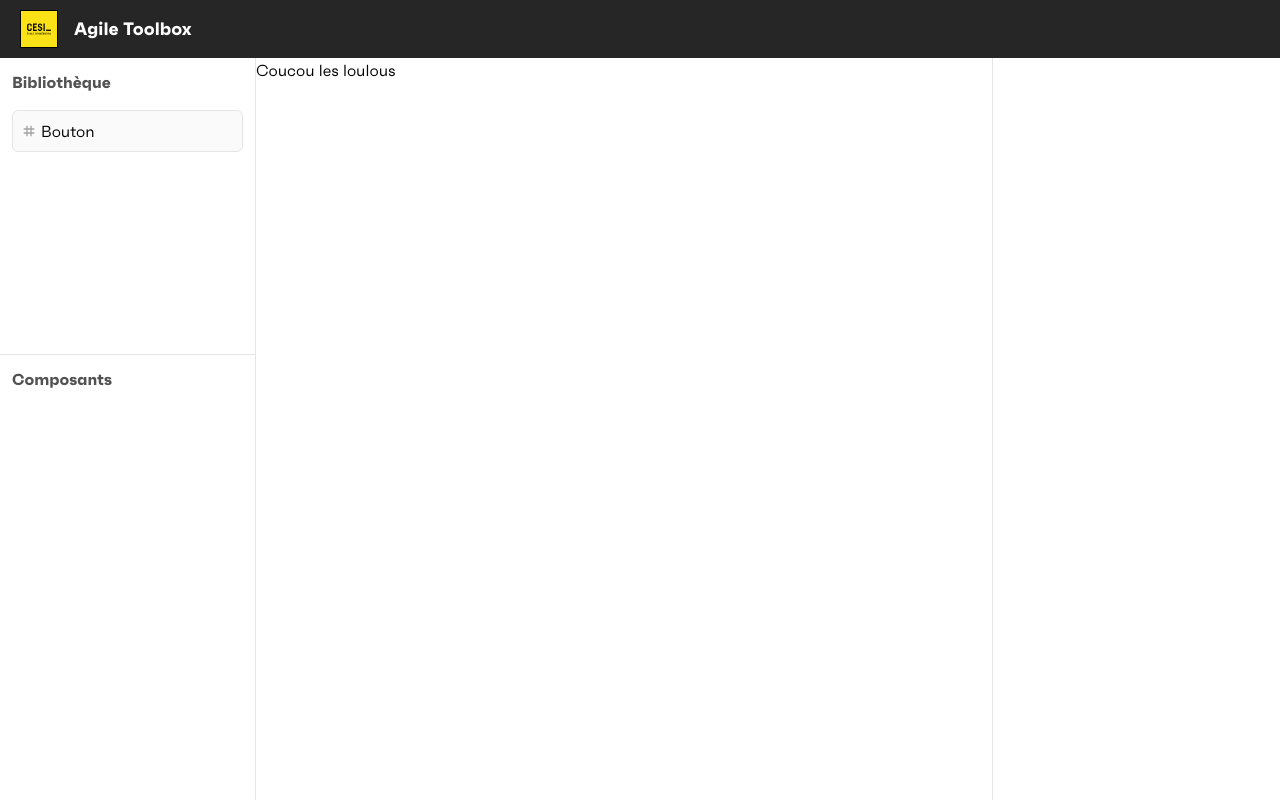
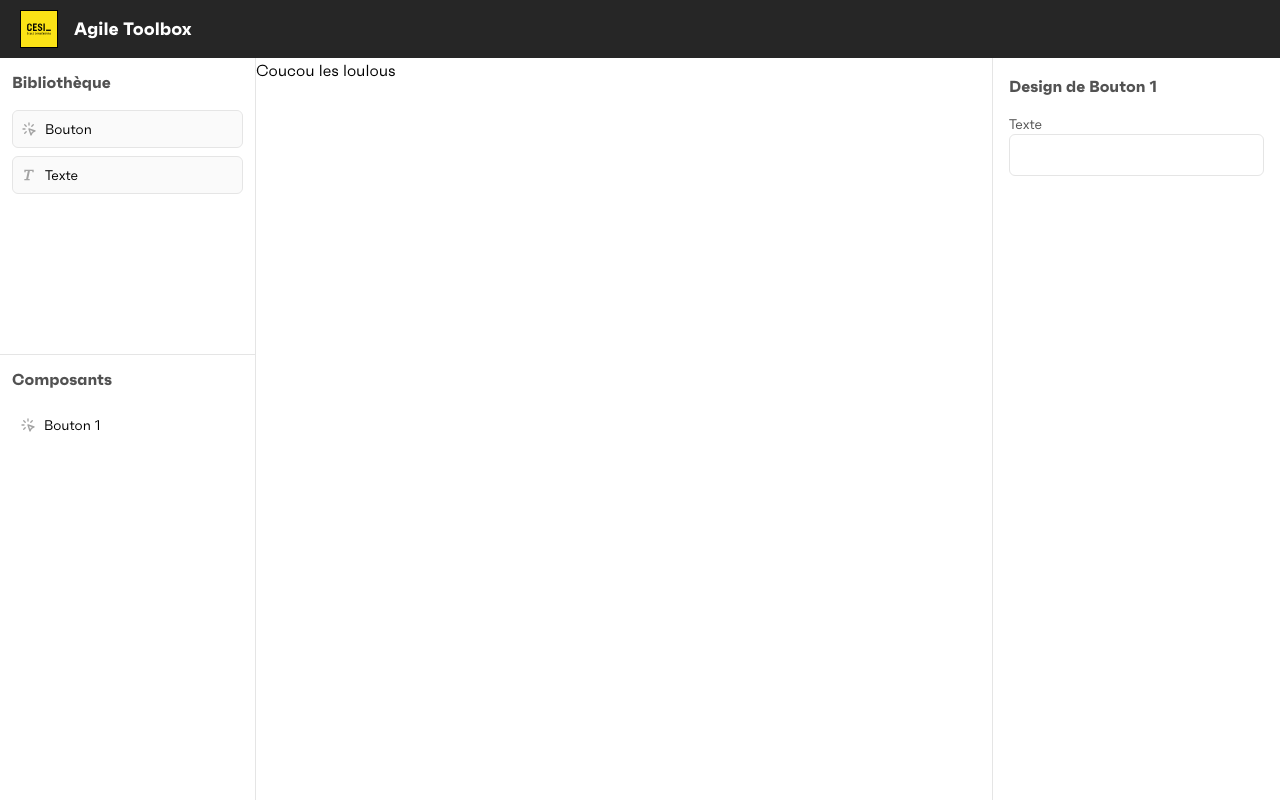
Before and after one commit to floriaaan/agile-toolbox, a Next.js app: page / in a window 1280 px wide. Both pictures are taken after a click on the button "Bouton". Built offline with nearby package versions, Linux system fonts and the light colour scheme.

Commit message:
feat(sidebar): add properties change

```diff
--- a/components/Layout.jsx
+++ b/components/Layout.jsx
@@ -1,14 +1,29 @@
-import { createContext, useContext, useState } from "react";
+import { createContext, useContext, useEffect, useState } from "react";
 import { Navbar } from "./Navbar";
 
-import { CgHashtag } from "react-icons/cg";
+import { TbClick } from "react-icons/tb";
+import { BiText } from "react-icons/bi";
 
 const LayoutContext = createContext();
 
 export const LayoutProvider = ({ children }) => {
-  const [components, setComponents] = useState();
+  const [components, setComponents] = useState([]);
+  const [selectedComponentIndex, setSelectedComponentIndex] =
+    useState(undefined);
+
+//   useEffect(() => {
+//     console.log(components, selectedComponentIndex);
+//   }, [components, selectedComponentIndex]);
+
   return (
-    <LayoutContext.Provider value={{}}>
+    <LayoutContext.Provider
+      value={{
+        components,
+        setComponents,
+        selectedComponentIndex,
+        setSelectedComponentIndex,
+      }}
+    >
       <main className="flex flex-col w-screen h-screen overflow-hidden">
         <Navbar />
         <div className="inline-flex w-full h-full grow">
@@ -24,23 +39,114 @@ export const LayoutProvider = ({ children }) => {
 export const useLayout = () => useContext(LayoutContext);
 
 const LeftSidebar = () => {
+  const { components, setComponents, setSelectedComponentIndex } = useLayout();
   return (
     <div className="w-64 h-full border-r border-neutral-200">
       <div className="p-3 border-b h-2/5 border-neutral-200">
         <h2 className="font-bold text-neutral-600">Bibliothèque</h2>
-        <div className="flex flex-col mt-4 overflow-y-scroll gap-y-2">
-          <button className="inline-flex items-center p-2 duration-150 border rounded-md hover:bg-neutral-100 active:bg-neutral-200 active:border-neutral-300 border-neutral-200 bg-neutral-50">
-            <CgHashtag className="w-4 h-4 mr-1 text-neutral-400" />
+        <div className="flex flex-col mt-4 overflow-y-auto h-full max-h-[85%] gap-y-2">
+          <button
+            onClick={() => {
+              const old = components;
+              const component = {
+                type: "button",
+                props: {},
+                key: `button-${old.length}`,
+                name: `Bouton ${old.length + 1}`,
+              };
+              setComponents([...old, component]);
+              setSelectedComponentIndex(old.length);
+            }}
+            className="inline-flex items-center p-2 text-sm duration-150 border rounded-md hover:bg-neutral-100 active:bg-neutral-200 active:border-neutral-300 border-neutral-200 bg-neutral-50"
+          >
+            <TbClick className="w-4 h-4 mr-2 text-neutral-400" />
             Bouton
+          </button>
+          <button
+            onClick={() => {
+              const old = components;
+              const component = {
+                type: "text",
+                props: {},
+                key: `text-${old.length}`,
+                name: `Texte ${old.length + 1}`,
+              };
+              setComponents([...old, component]);
+
+              setSelectedComponentIndex(old.length);
+            }}
+            className="inline-flex items-center p-2 text-sm duration-150 border rounded-md hover:bg-neutral-100 active:bg-neutral-200 active:border-neutral-300 border-neutral-200 bg-neutral-50"
+          >
+            <BiText className="w-4 h-4 mr-2 text-neutral-400" />
+            Texte
           </button>
         </div>
       </div>
       <div className="p-3 h-3/5 border-neutral-200">
         <h2 className="font-bold text-neutral-600">Composants</h2>
+        <div className="flex flex-col mt-4 overflow-y-auto h-full max-h-[85%] gap-y-2">
+          {components.map((component, i) => (
+            <button
+              key={component?.key}
+              onClick={() => setSelectedComponentIndex(i)}
+              className="inline-flex items-center p-2 text-sm duration-150 border-b last:border-0 hover:bg-neutral-100 active:bg-neutral-200 active:border-neutral-300 border-neutral-200 "
+            >
+              {component?.type === "button" && (
+                <TbClick className="w-4 h-4 mr-2 text-neutral-400" />
+              )}
+              {component?.type === "text" && (
+                <BiText className="w-4 h-4 mr-2 text-neutral-400" />
+              )}
+              {component?.name}
+            </button>
+          ))}
+        </div>
       </div>
     </div>
   );
 };
+
+/**
+ * Figma-style sidebar for properties
+ */
 const RightSidebar = () => {
-  return <div className="h-full border-l border-neutral-200 w-72"></div>;
+  const {
+    selectedComponentIndex,
+    setSelectedComponentIndex,
+    setComponents,
+    components,
+  } = useLayout();
+  const component = components[selectedComponentIndex];
+  const [text, setText] = useState(component?.props?.text || "");
+
+  useEffect(() => {
+    if (component) {
+      setText(component?.props?.text || "");
+    }
+  }, [selectedComponentIndex]);
+
+  useEffect(() => {
+    if (selectedComponentIndex !== undefined) {
+      const old = components;
+      old[selectedComponentIndex].props.text = text;
+      setComponents([...old]);
+    }
+  }, [text]);
+
+  return component ? (
+    <div className="flex flex-col h-full p-4 border-l border-neutral-200 w-72 gap-y-4">
+      <h2 className="font-bold text-neutral-600">Design de {component.name}</h2>
+      <div className="flex flex-col gap-y-2">
+        <label className="flex flex-col">
+          <span className="text-sm text-neutral-600">Texte</span>
+          <input
+            type="text"
+            className="p-2 border rounded-md border-neutral-200 focus:border-primary-500 focus:ring-primary-500 focus:ring-2"
+            value={text}
+            onChange={(e) => setText(e.target.value)}
+          />
+        </label>
+      </div>
+    </div>
+  ) : null;
 };
```
